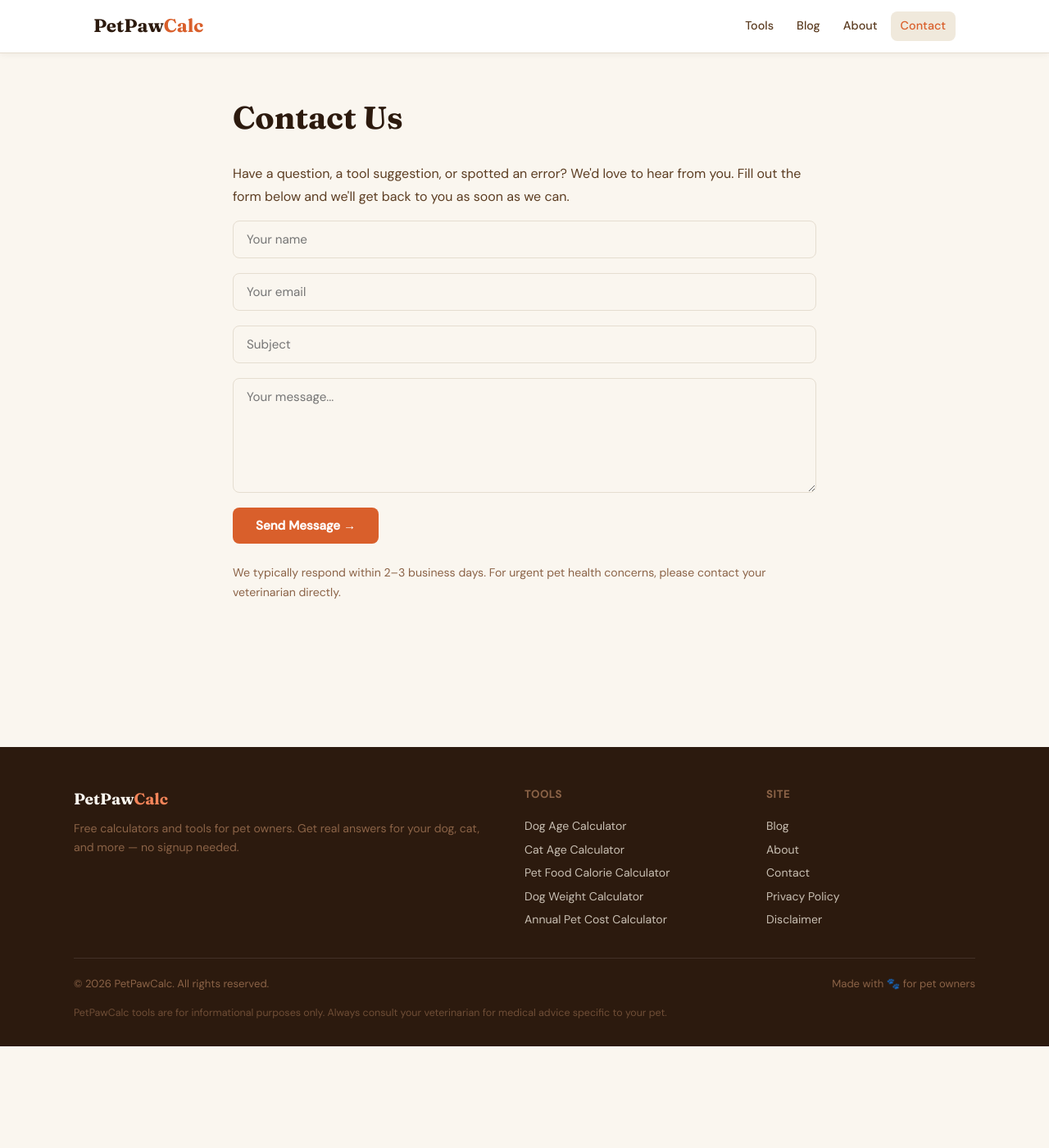
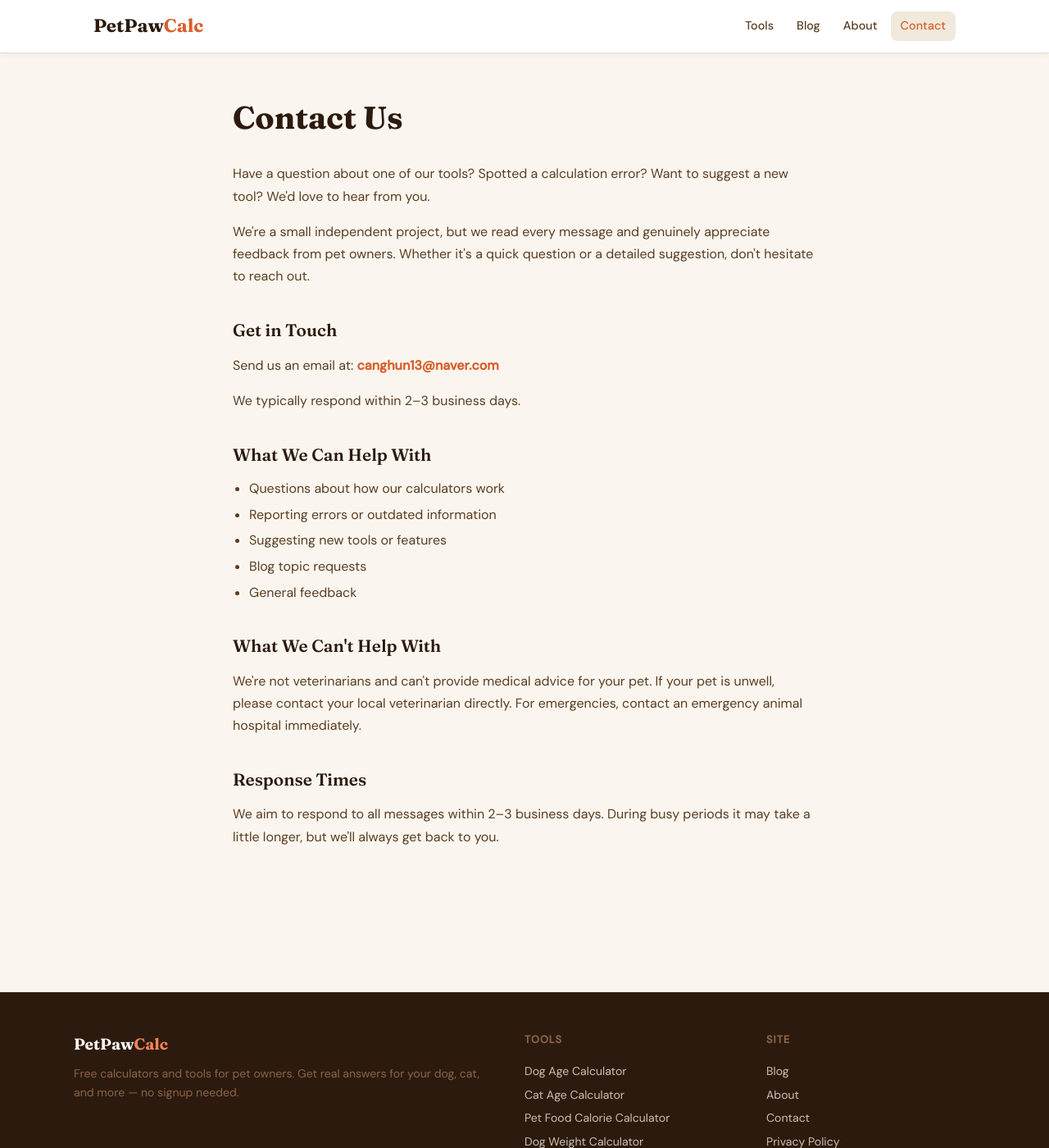
Before and after one commit to canghun13/petpawcalc, a Jekyll site: the page built from contact.html, in a window 1280 px wide and 1400 px high. Shown: the whole window at 82% size. Built offline with Jekyll 4.4.1, drawn with Linux system fonts in a browser that asks for light colours.

Commit message:
Add files via upload

```diff
--- a/_includes/footer.html
+++ b/_includes/footer.html
@@ -35,10 +35,18 @@
   const navMobile = document.getElementById('nav-mobile');
 
   hamburger.addEventListener('click', () => {
-    const isOpen = hamburger.classList.toggle('open');
-    navMobile.classList.toggle('open');
-    hamburger.setAttribute('aria-expanded', isOpen);
-    navMobile.setAttribute('aria-hidden', !isOpen);
+    const isOpen = navMobile.classList.contains('open');
+    if (isOpen) {
+      hamburger.classList.remove('open');
+      navMobile.classList.remove('open');
+      hamburger.setAttribute('aria-expanded', false);
+      navMobile.setAttribute('aria-hidden', true);
+    } else {
+      hamburger.classList.add('open');
+      navMobile.classList.add('open');
+      hamburger.setAttribute('aria-expanded', true);
+      navMobile.setAttribute('aria-hidden', false);
+    }
   });
 
   // Close mobile nav on link click
--- a/contact.html
+++ b/contact.html
@@ -7,15 +7,27 @@ permalink: /contact.html
 
 <div class="page-content">
   <h1>Contact Us</h1>
-  <p>Have a question, a tool suggestion, or spotted an error? We'd love to hear from you. Fill out the form below and we'll get back to you as soon as we can.</p>
 
-  <form class="contact-form" action="https://formspree.io/f/YOUR_FORM_ID" method="POST">
-    <input type="text" name="name" placeholder="Your name" required>
-    <input type="email" name="email" placeholder="Your email" required>
-    <input type="text" name="subject" placeholder="Subject">
-    <textarea name="message" placeholder="Your message..." required></textarea>
-    <button type="submit" class="btn-submit">Send Message →</button>
-  </form>
+  <p>Have a question about one of our tools? Spotted a calculation error? Want to suggest a new tool? We'd love to hear from you.</p>
 
-  <p style="margin-top: 24px; font-size: 0.88rem; color: var(--brown-light);">We typically respond within 2–3 business days. For urgent pet health concerns, please contact your veterinarian directly.</p>
+  <p>We're a small independent project, but we read every message and genuinely appreciate feedback from pet owners. Whether it's a quick question or a detailed suggestion, don't hesitate to reach out.</p>
+
+  <h2>Get in Touch</h2>
+  <p>Send us an email at: <a href="mailto:canghun13@naver.com" style="font-weight: 600;">canghun13@naver.com</a></p>
+  <p>We typically respond within 2–3 business days.</p>
+
+  <h2>What We Can Help With</h2>
+  <ul>
+    <li>Questions about how our calculators work</li>
+    <li>Reporting errors or outdated information</li>
+    <li>Suggesting new tools or features</li>
+    <li>Blog topic requests</li>
+    <li>General feedback</li>
+  </ul>
+
+  <h2>What We Can't Help With</h2>
+  <p>We're not veterinarians and can't provide medical advice for your pet. If your pet is unwell, please contact your local veterinarian directly. For emergencies, contact an emergency animal hospital immediately.</p>
+
+  <h2>Response Times</h2>
+  <p>We aim to respond to all messages within 2–3 business days. During busy periods it may take a little longer, but we'll always get back to you.</p>
 </div>
```
